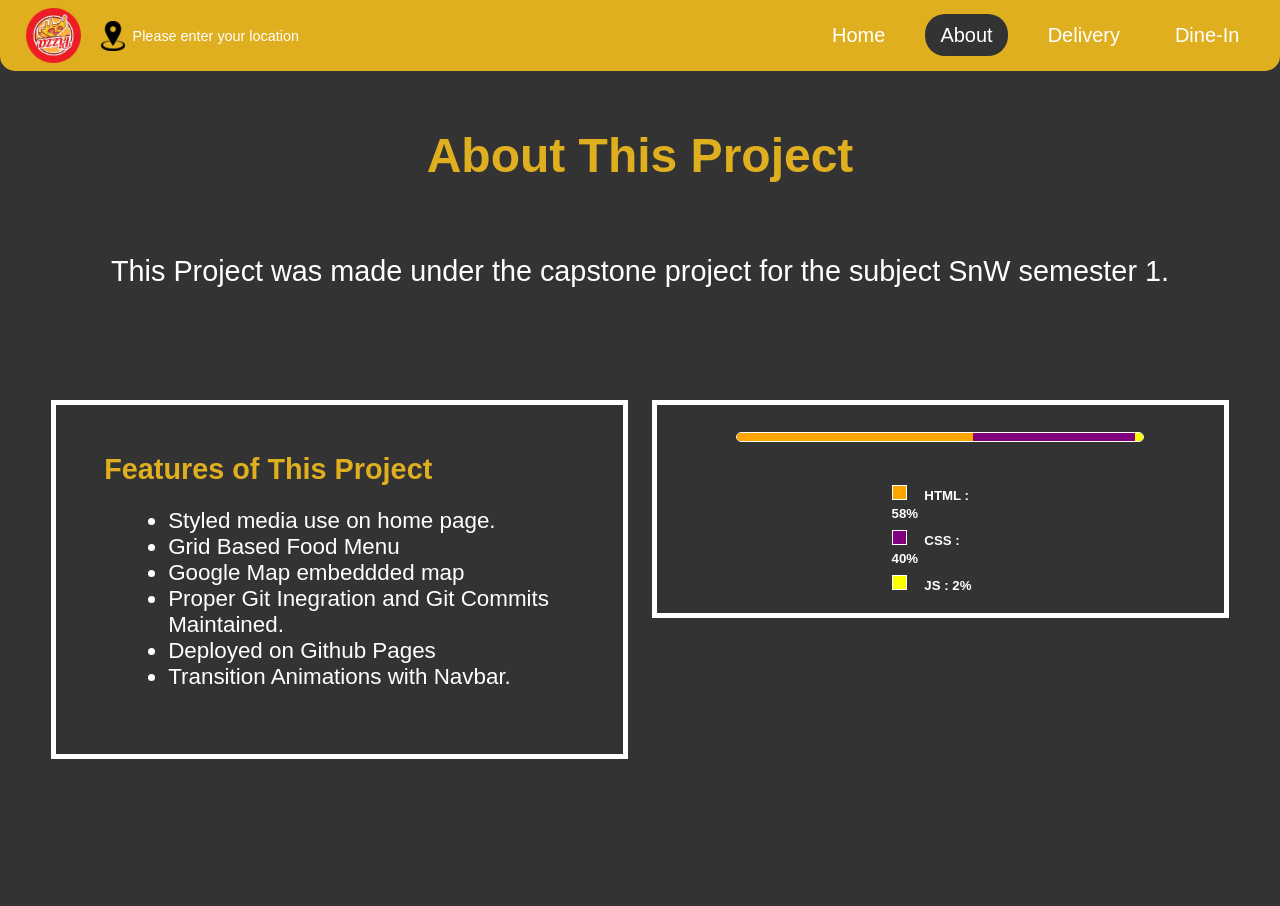
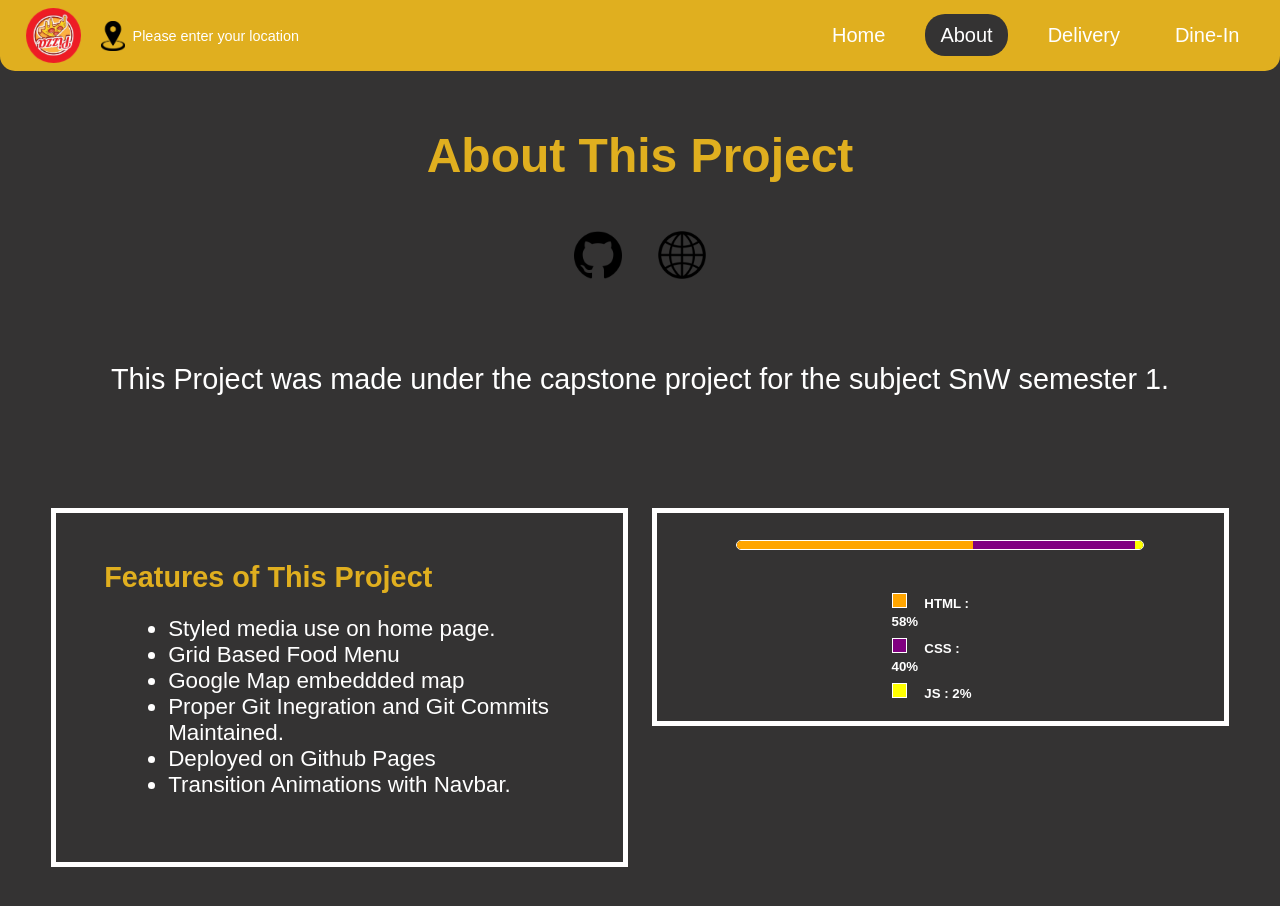
Before and after one commit to daksheshsharma2409/quickbite, a plain HTML site: page about.html in a window 1280 px wide. Before the commit the page ends 848 px from the top, so only its background shows below. Drawn offline with Linux system fonts and the light colour scheme.

Commit message:
Added Deployed Website Button

```diff
--- a/about.html
+++ b/about.html
@@ -42,6 +42,19 @@
     <section>
       <div class="main-container">
         <h1>About This Project</h1>
+        <div style="margin-left: auto; margin-right: auto; width: fit-content">
+          <a
+            target="_blank"
+            style="margin-right: 2em"
+            href="https://github.com/daksheshsharma2409/quickbite"
+            ><img src="images/github-logo.png"
+          /></a>
+          <a
+            target="_blank"
+            href="https://daksheshsharma2409.github.io/quickbite/"
+            ><img src="images/website-logo.png" / ></a
+          >
+        </div>
         <p style="text-align: center">
           This Project was made under the capstone project for the subject SnW
           semester 1.
--- a/css/about.css
+++ b/css/about.css
@@ -11,7 +11,7 @@ section:first-of-type {
   color: #e0af1f;
   font-size: 3rem;
   text-align: center;
-  margin-bottom: 1.5em;
+  margin-bottom: 1em;
   font-weight: bold;
 }
 
@@ -112,3 +112,9 @@ section:first-of-type {
 .ind-block {
   margin: 0.5em;
 }
+
+.main-container img {
+  width: 3em;
+  height: 3em;
+  margin-bottom: 5em;
+}
```
Also changed, not shown: images/github-logo.png (added), images/website-logo.png (added).
